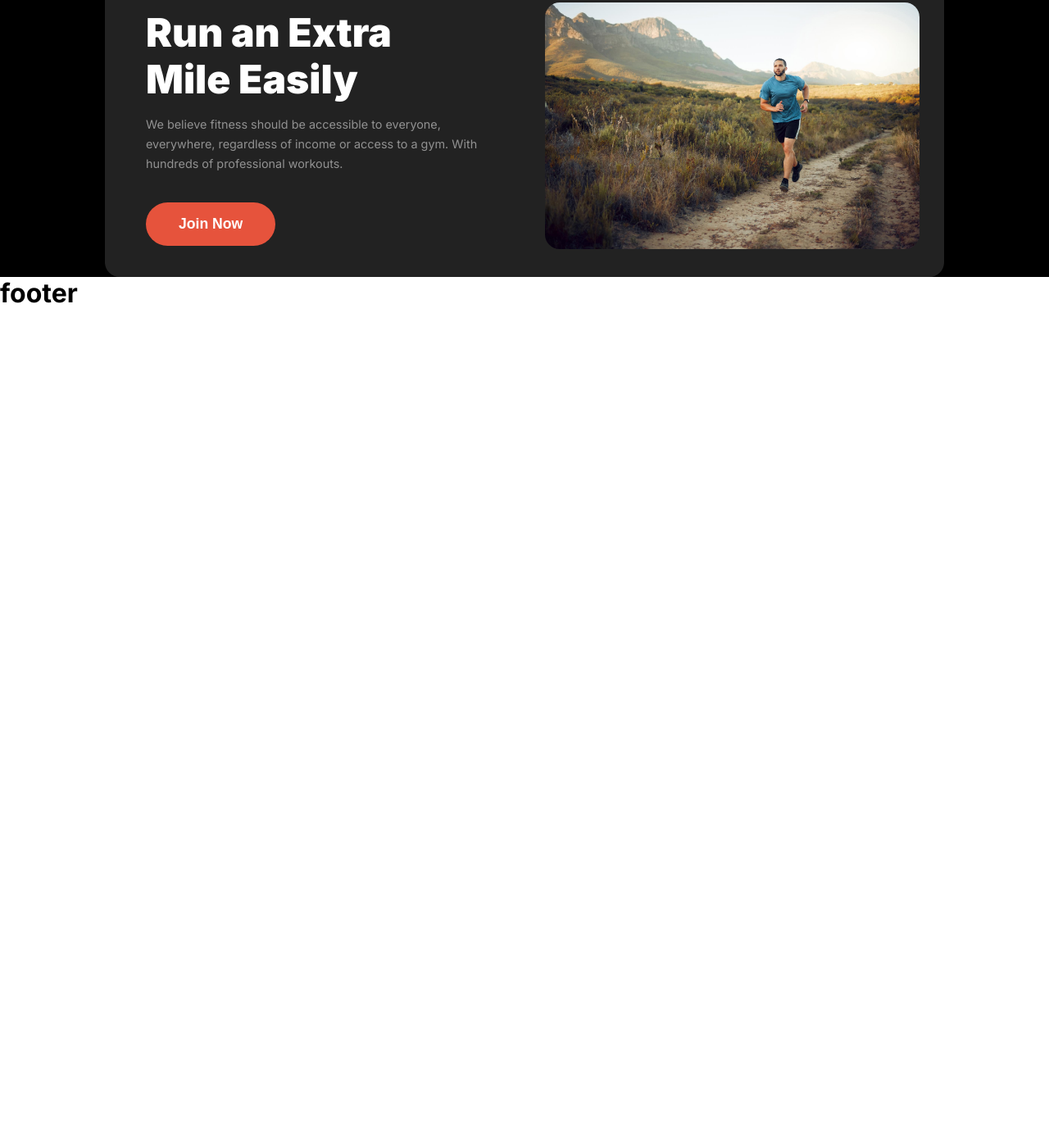
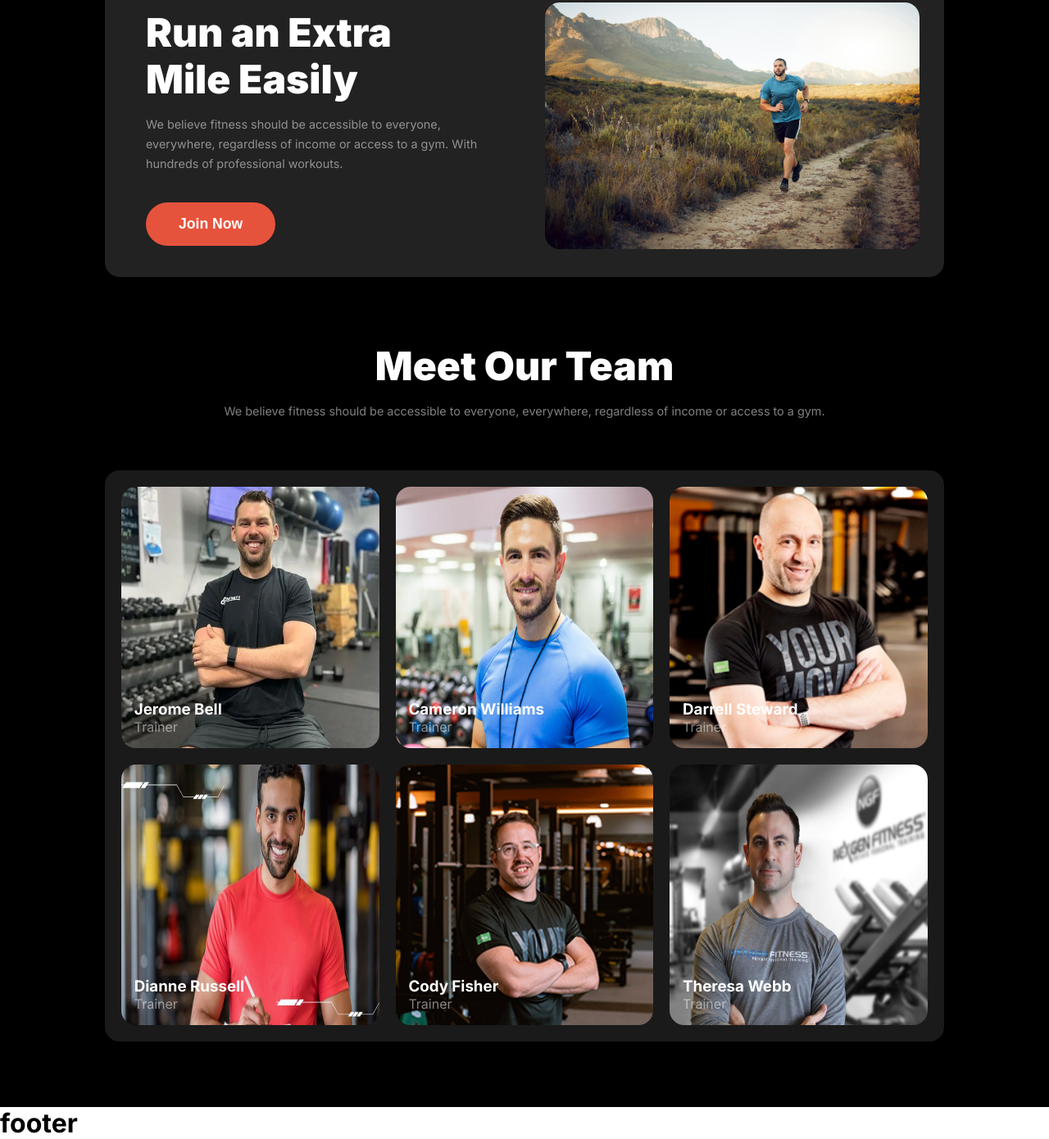
Before and after one commit to jayen123/Assingment-2, a plain HTML site: page index.html in a window 1280 px wide. Shown: the part 1457-2847 px from the top of the page at 82% size. Before the commit the page ends 1834 px from the top, so only its background shows below. Drawn offline with Linux system fonts and the light colour scheme; a web font is replaced by a local one.

Commit message:
complete meet our team section with responsive

```diff
--- a/css/style.css
+++ b/css/style.css
@@ -15,6 +15,10 @@
 }
 
 /* default styles */
+.text-center {
+    text-align: center;
+}
+
 .section-title {
     color: var(--white);
     font-size: 3rem;
@@ -293,6 +297,45 @@ main {
     border-radius: 18px;
 }
 
+/* our team section */
+.meet-our-team {
+    padding: 80px 0;
+}
+
+.meet-our-team .container .our-team {
+    display: grid;
+    grid-template-columns: repeat(3, 1fr);
+    gap: 20px;
+    padding: 20px;
+    border-radius: 18px;
+    background: rgba(255, 255, 255, 0.1);
+    margin-top: 60px;
+}
+
+.meet-our-team .container .our-team .instructor {
+    position: relative;
+}
+
+.meet-our-team .container .our-team img {
+    width: 100%;
+    height: 100%;
+    border-radius: 18px;
+}
+
+.meet-our-team .container .our-team .instructor .info {
+    position: absolute;
+    bottom: 5%;
+    left: 5%;
+}
+
+.meet-our-team .container .our-team .instructor .info .title {
+    color: var(--white);
+}
+
+.meet-our-team .container .our-team .instructor .info .position {
+    color: var(--normal-text);
+}
+
 /* mobile screen */
 @media screen and (max-width: 576px) {
 
@@ -362,7 +405,8 @@ main {
     }
 
     .change-your-habits .container .habit-items,
-    .run-extra-mile .container {
+    .run-extra-mile .container,
+    .meet-our-team .container .our-team {
         grid-template-columns: 1fr;
     }
 
--- a/index.html
+++ b/index.html
@@ -135,6 +135,62 @@
           </div>
         </div>
       </section>
+      <!-- meet our team section -->
+      <section class="meet-our-team">
+        <div class="container">
+          <div class="content text-center">
+            <h3 class="section-title">Meet Our Team</h3>
+            <p class="section-desc">
+              We believe fitness should be accessible to everyone, everywhere,
+              regardless of income or access to a gym.
+            </p>
+          </div>
+          <div class="our-team">
+            <div class="instructor">
+              <img src="./assets/images/trainer1.png" alt="trainer" />
+              <div class="info">
+                <h3 class="title">Jerome Bell</h3>
+                <p class="position">Trainer</p>
+              </div>
+            </div>
+            <div class="instructor">
+              <img src="./assets/images/trainer2.png" alt="trainer" />
+              <div class="info">
+                <h3 class="title">Cameron Williams</h3>
+                <p class="position">Trainer</p>
+              </div>
+            </div>
+            <div class="instructor">
+              <img src="./assets/images/trainer3.png" alt="trainer" />
+              <div class="info">
+                <h3 class="title">Darrell Steward</h3>
+                <p class="position">Trainer</p>
+              </div>
+            </div>
+            <div class="instructor">
+              <img src="./assets/images/trainer4.png" alt="trainer" />
+              <div class="info">
+                <h3 class="title">Dianne Russell</h3>
+                <p class="position">Trainer</p>
+              </div>
+            </div>
+            <div class="instructor">
+              <img src="./assets/images/trainer5.png" alt="trainer" />
+              <div class="info">
+                <h3 class="title">Cody Fisher</h3>
+                <p class="position">Trainer</p>
+              </div>
+            </div>
+            <div class="instructor">
+              <img src="./assets/images/trainer6.png" alt="trainer" />
+              <div class="info">
+                <h3 class="title">Theresa Webb</h3>
+                <p class="position">Trainer</p>
+              </div>
+            </div>
+          </div>
+        </div>
+      </section>
     </main>
     <footer>
       <h1>footer</h1>
```
